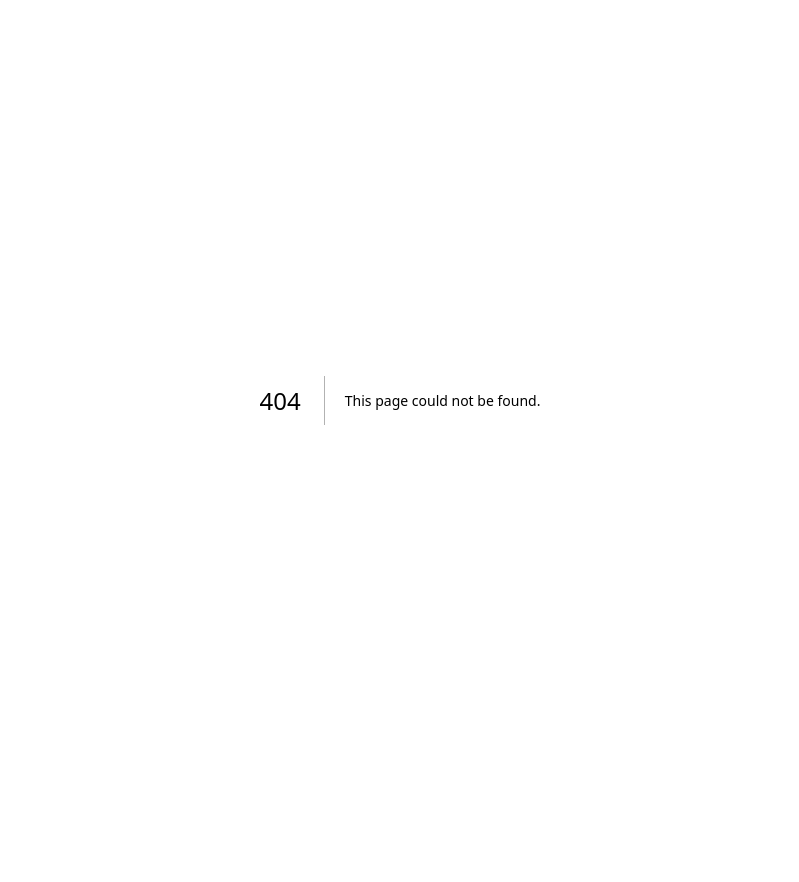
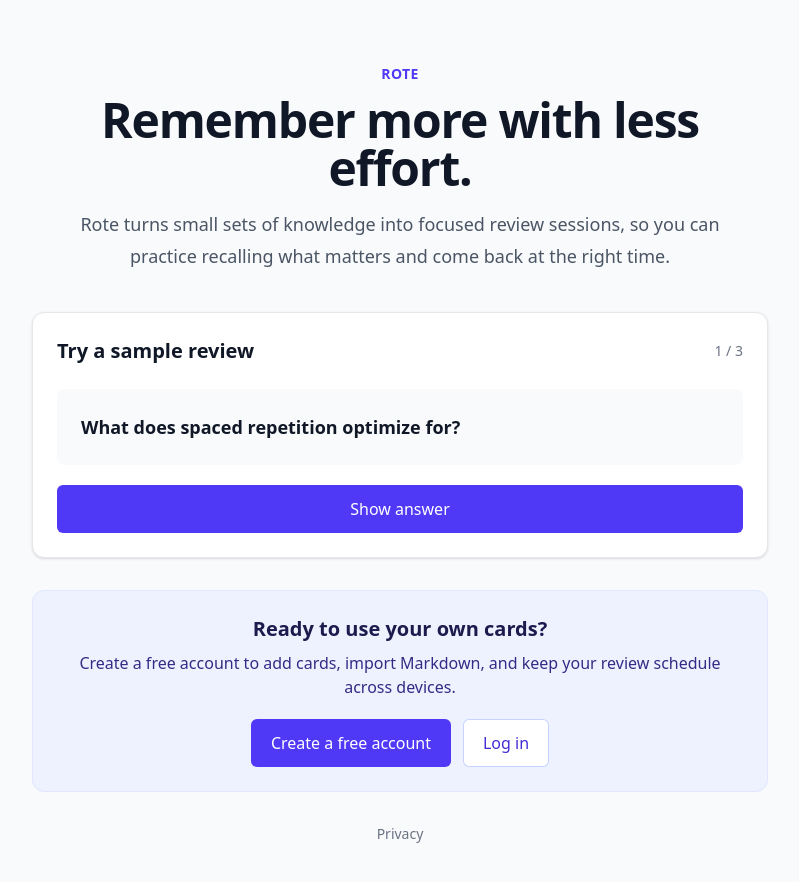
Before and after one commit to juicymango/rote, a Next.js app: page /try in a window 1280 px wide. Before the commit this address had no page. Shown: the top 882 px of the page, without its empty margins (240-1039 px from the left). Before the commit the page ends 800 px from the top, so only its background shows below. Built offline with nearby package versions, Linux system fonts and the light colour scheme.

Commit message:
feat: add isolated public demo route

```diff
--- /dev/null
+++ b/src/app/try/page.tsx
@@ -0,0 +1,55 @@
+import type { Metadata } from "next";
+import Link from "next/link";
+import DemoSession from "@/components/demo/DemoSession";
+
+export const metadata: Metadata = {
+  title: "Try Rote",
+  description: "Try a small spaced-repetition review before creating an account.",
+};
+
+export default function TryPage() {
+  return (
+    <main className="min-h-screen bg-gray-50">
+      <div className="mx-auto max-w-3xl px-4 py-12 sm:py-16">
+        <header className="mb-10 text-center">
+          <p className="text-sm font-semibold uppercase tracking-wide text-indigo-600">Rote</p>
+          <h1 className="mt-3 text-4xl font-bold tracking-tight text-gray-900 sm:text-5xl">
+            Remember more with less effort.
+          </h1>
+          <p className="mx-auto mt-4 max-w-2xl text-lg leading-8 text-gray-600">
+            Rote turns small sets of knowledge into focused review sessions, so you can practice recalling what matters and come back at the right time.
+          </p>
+        </header>
+
+        <DemoSession />
+
+        <section className="mt-8 rounded-xl border border-indigo-100 bg-indigo-50 p-6 text-center">
+          <h2 className="text-xl font-semibold text-indigo-950">Ready to use your own cards?</h2>
+          <p className="mt-2 text-indigo-900">
+            Create a free account to add cards, import Markdown, and keep your review schedule across devices.
+          </p>
+          <div className="mt-5 flex flex-col justify-center gap-3 sm:flex-row">
+            <Link
+              href="/auth/register"
+              className="min-h-11 rounded-md bg-indigo-600 px-5 py-3 font-medium text-white hover:bg-indigo-700"
+            >
+              Create a free account
+            </Link>
+            <Link
+              href="/auth/login"
+              className="min-h-11 rounded-md bg-white px-5 py-3 font-medium text-indigo-700 ring-1 ring-inset ring-indigo-200 hover:bg-indigo-100"
+            >
+              Log in
+            </Link>
+          </div>
+        </section>
+
+        <footer className="mt-8 text-center text-sm text-gray-500">
+          <Link href="/privacy" className="hover:text-gray-700 hover:underline">
+            Privacy
+          </Link>
+        </footer>
+      </div>
+    </main>
+  );
+}
--- /dev/null
+++ b/src/components/demo/DemoSession.tsx
@@ -0,0 +1,113 @@
+"use client";
+
+import { useState } from "react";
+import MarkdownValue from "@/components/items/MarkdownValue";
+import { SAMPLE_ITEMS } from "@/lib/demo/sampleItems";
+
+type Outcome = "remembered" | "forgot";
+
+export default function DemoSession() {
+  const [currentIndex, setCurrentIndex] = useState(0);
+  const [answerRevealed, setAnswerRevealed] = useState(false);
+  const [rememberedCount, setRememberedCount] = useState(0);
+  const [forgotCount, setForgotCount] = useState(0);
+  const [complete, setComplete] = useState(false);
+
+  function reset() {
+    setCurrentIndex(0);
+    setAnswerRevealed(false);
+    setRememberedCount(0);
+    setForgotCount(0);
+    setComplete(false);
+  }
+
+  function handleOutcome(outcome: Outcome) {
+    if (outcome === "remembered") {
+      setRememberedCount((count) => count + 1);
+    } else {
+      setForgotCount((count) => count + 1);
+    }
+
+    if (currentIndex === SAMPLE_ITEMS.length - 1) {
+      setComplete(true);
+      return;
+    }
+
+    setCurrentIndex((index) => index + 1);
+    setAnswerRevealed(false);
+  }
+
+  if (complete) {
+    return (
+      <section
+        aria-labelledby="demo-complete-heading"
+        className="rounded-xl border border-green-200 bg-green-50 p-6"
+      >
+        <h2 id="demo-complete-heading" className="text-xl font-semibold text-green-900">
+          Demo complete
+        </h2>
+        <p className="mt-2 text-green-800">
+          You reviewed {SAMPLE_ITEMS.length} cards: {rememberedCount} remembered and {forgotCount} to revisit.
+        </p>
+        <button
+          type="button"
+          onClick={reset}
+          className="mt-5 min-h-11 rounded-md bg-white px-4 py-2 font-medium text-green-800 shadow-sm ring-1 ring-inset ring-green-300 hover:bg-green-100"
+        >
+          Try again
+        </button>
+      </section>
+    );
+  }
+
+  const card = SAMPLE_ITEMS[currentIndex];
+
+  return (
+    <section aria-labelledby="demo-heading" className="rounded-xl border border-gray-200 bg-white p-6 shadow-sm">
+      <div className="flex items-center justify-between gap-4">
+        <h2 id="demo-heading" className="text-xl font-semibold text-gray-900">
+          Try a sample review
+        </h2>
+        <span className="text-sm text-gray-500" aria-live="polite">
+          {currentIndex + 1} / {SAMPLE_ITEMS.length}
+        </span>
+      </div>
+
+      <div className="mt-6 rounded-lg bg-gray-50 p-6">
+        <p className="text-lg font-semibold leading-7 text-gray-900">{card.key}</p>
+        {answerRevealed && (
+          <div className="mt-5 border-t border-gray-200 pt-5 text-gray-700">
+            <MarkdownValue>{card.value}</MarkdownValue>
+          </div>
+        )}
+      </div>
+
+      {!answerRevealed ? (
+        <button
+          type="button"
+          onClick={() => setAnswerRevealed(true)}
+          className="mt-5 min-h-11 w-full rounded-md bg-indigo-600 px-4 py-3 font-medium text-white hover:bg-indigo-700"
+        >
+          Show answer
+        </button>
+      ) : (
+        <div className="mt-5 flex gap-3">
+          <button
+            type="button"
+            onClick={() => handleOutcome("forgot")}
+            className="min-h-11 flex-1 rounded-md border border-red-200 bg-red-50 px-4 py-3 font-medium text-red-700 hover:bg-red-100"
+          >
+            Forgot
+          </button>
+          <button
+            type="button"
+            onClick={() => handleOutcome("remembered")}
+            className="min-h-11 flex-1 rounded-md border border-green-200 bg-green-50 px-4 py-3 font-medium text-green-700 hover:bg-green-100"
+          >
+            Remembered
+          </button>
+        </div>
+      )}
+    </section>
+  );
+}
--- /dev/null
+++ b/src/lib/demo/sampleItems.ts
@@ -0,0 +1,26 @@
+export interface DemoItem {
+  id: string;
+  key: string;
+  value: string;
+}
+
+export const SAMPLE_ITEMS: DemoItem[] = [
+  {
+    id: "spaced-repetition",
+    key: "What does spaced repetition optimize for?",
+    value:
+      "It schedules review close to the point where you are likely to forget, so each review strengthens long-term recall.",
+  },
+  {
+    id: "active-recall",
+    key: "What is active recall?",
+    value:
+      "Trying to remember an answer before looking at it. Retrieving the answer is the practice, not just rereading it.",
+  },
+  {
+    id: "small-sessions",
+    key: "Why keep review sessions small?",
+    value:
+      "A small daily queue is easier to finish consistently and gives the scheduler useful feedback about what you remember.",
+  },
+];
```
Also changed, not shown: 2 other files (tests, documents, lock files or other folders).
